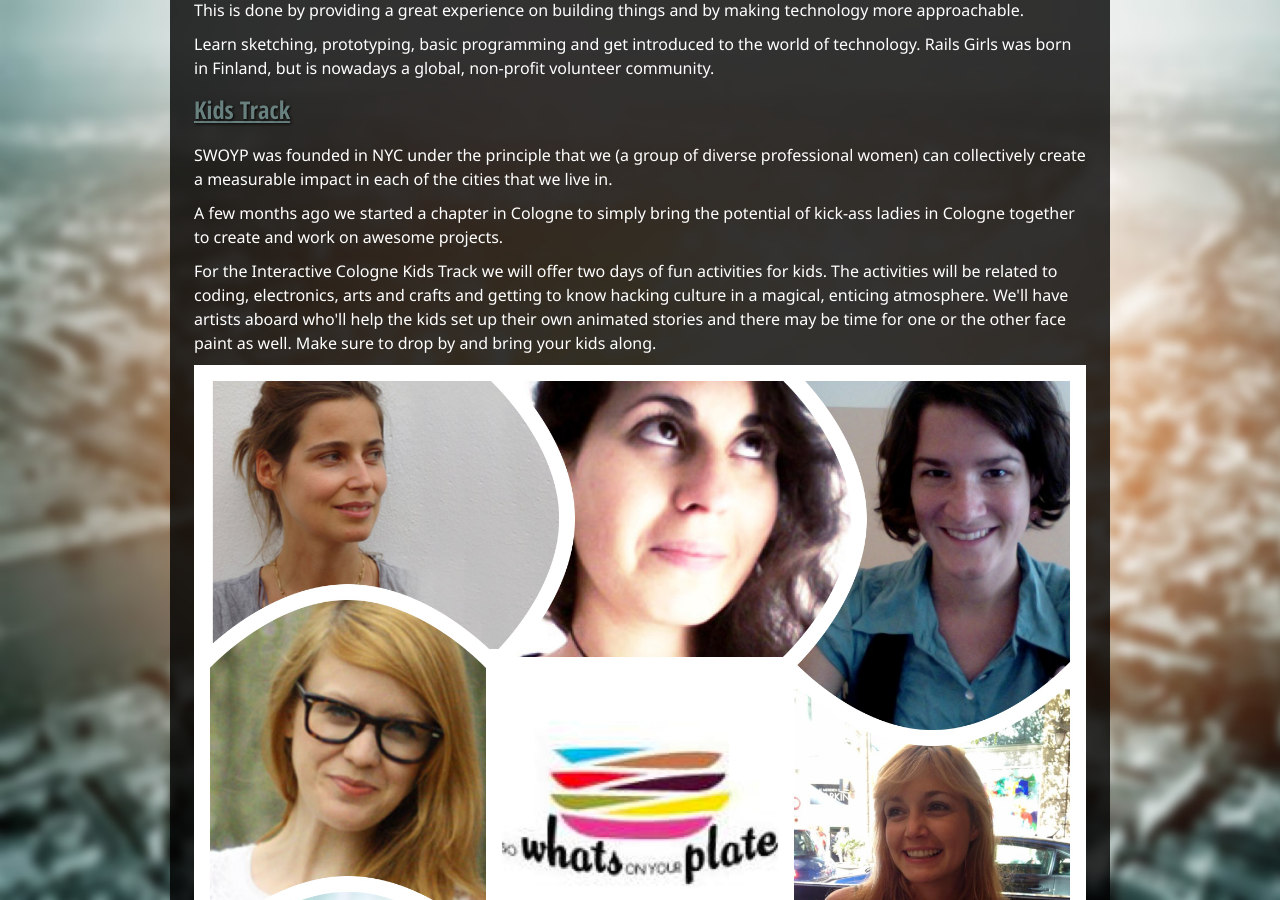
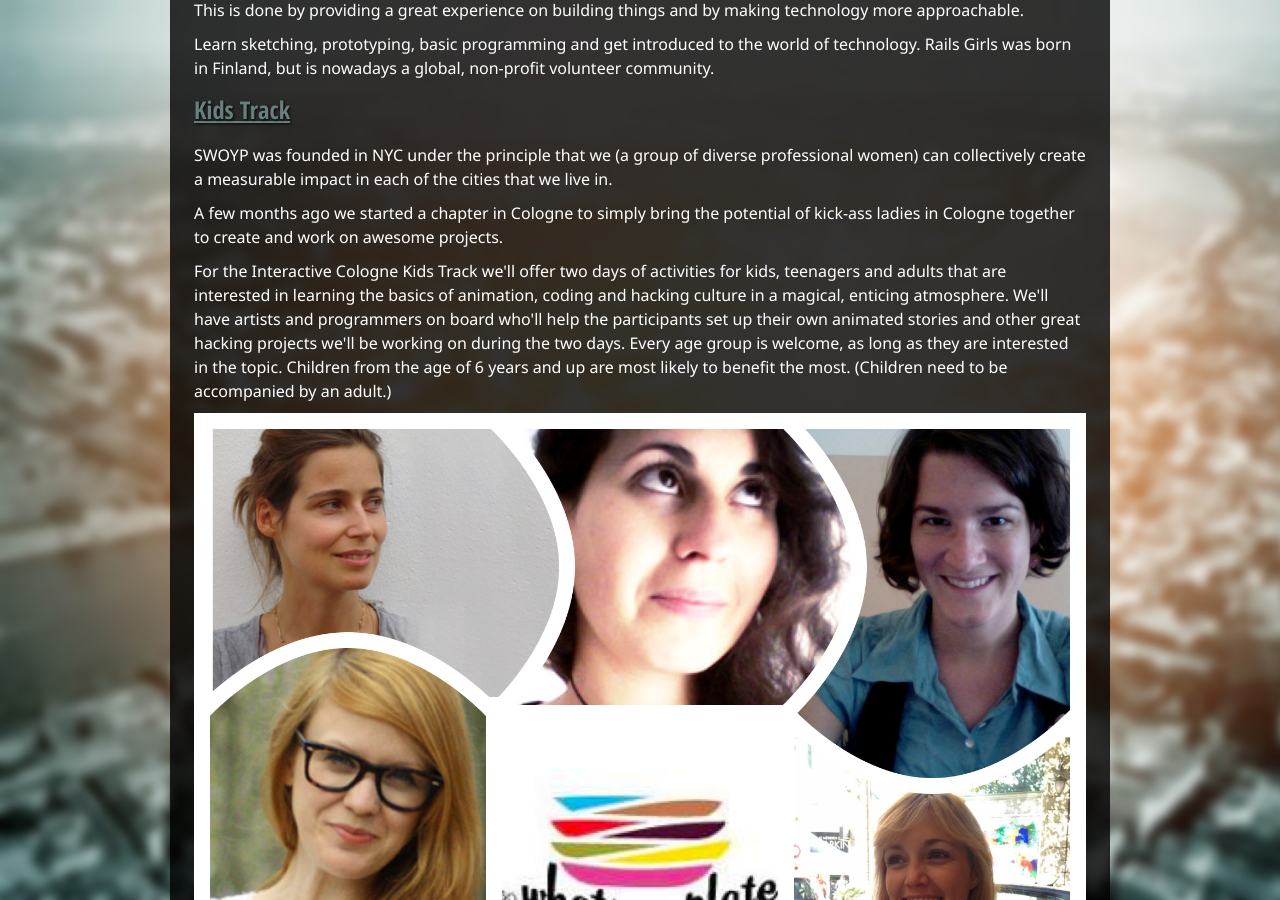
Before and after one commit to InteractiveCologne/interactivecologne.github.com, a Jekyll site: the page built from hack-n-tech.html, in a window 1280 px wide and 900 px high, scrolled down 3123 px. Built offline with Jekyll 4.4.1, drawn with Linux system fonts in a browser that asks for light colours; nearby versions of some CDN libraries.

Commit message:
adjusted kids track text for the swoyp part

```diff
--- a/hack-n-tech.html
+++ b/hack-n-tech.html
@@ -92,7 +92,7 @@ layout: default
 				<h3><a name="kids" href="#kids">Kids Track</a></h3>
 				<p>SWOYP was founded in NYC under the principle that we (a group of diverse professional women) can collectively create a measurable impact in each of the cities that we live in.</p>
 				<p>A few months ago we started a chapter in Cologne to simply bring the potential of kick-ass ladies in Cologne together to create and work on awesome projects.</p>
-				<p>For the Interactive Cologne Kids Track we will offer two days of fun activities for kids. The activities will be related to coding, electronics, arts and crafts and getting to know hacking culture in a magical, enticing atmosphere. We'll have artists aboard who'll help the kids set up their own animated stories and there may be time for one or the other face paint as well. Make sure to drop by and bring your kids along.</p>
+				<p>For the Interactive Cologne Kids Track we'll offer two days of activities for kids, teenagers and adults that are interested in learning the basics of animation, coding and hacking culture in a magical, enticing atmosphere. We'll have artists and programmers on board who'll help the participants set up their own animated stories and other great hacking projects we'll be working on during the two days. Every age group is welcome, as long as they are interested in the topic. Children from the age of 6 years and up are most likely to benefit the most. (Children need to be accompanied by an adult.)</p>
 				<img src="/assets/images/kids.jpg" alt="SWOYP" width="906" />
 
 				<h3><a name="music" href="#music">Music Hack Days</a></h3>
```
